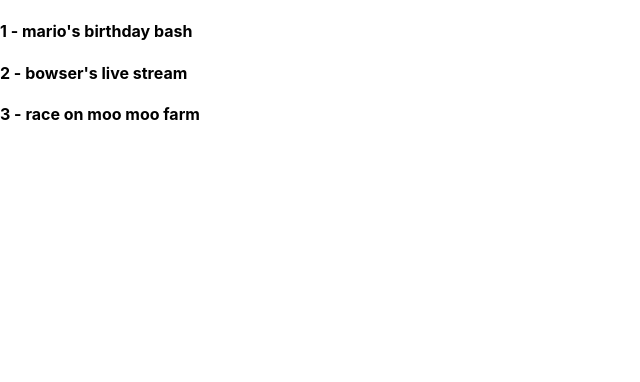
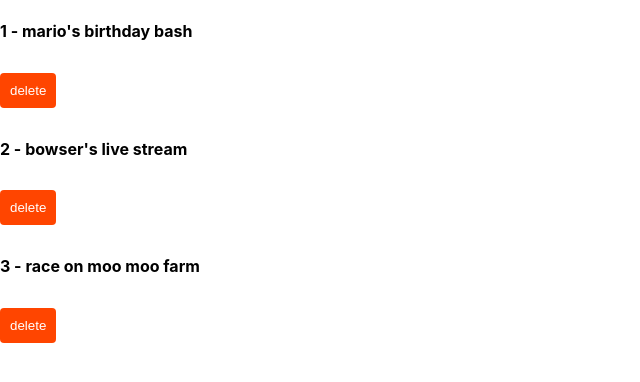
Before and after one commit to BurakLacinel/react-tuts, a React (Create React App) app: page / in a window 1280 px wide. Shown: the top 382 px of the page, without its empty margins (0-640 px from the left). Built offline with nearby package versions, Linux system fonts and the light colour scheme.

Commit message:
Using the Previous State

```diff
--- a/public/index.html
+++ b/public/index.html
@@ -9,35 +9,11 @@
       name="description"
       content="Web site created using create-react-app"
     />
-    <link rel="apple-touch-icon" href="%PUBLIC_URL%/logo192.png" />
-    <!--
-      manifest.json provides metadata used when your web app is installed on a
-      user's mobile device or desktop. See https://developers.google.com/web/fundamentals/web-app-manifest/
-    -->
-    <link rel="manifest" href="%PUBLIC_URL%/manifest.json" />
-    <!--
-      Notice the use of %PUBLIC_URL% in the tags above.
-      It will be replaced with the URL of the `public` folder during the build.
-      Only files inside the `public` folder can be referenced from the HTML.
 
-      Unlike "/favicon.ico" or "favicon.ico", "%PUBLIC_URL%/favicon.ico" will
-      work correctly both with client-side routing and a non-root public URL.
-      Learn how to configure a non-root public URL by running `npm run build`.
-    -->
     <title>React App</title>
   </head>
   <body>
     <noscript>You need to enable JavaScript to run this app.</noscript>
     <div id="root"></div>
-    <!--
-      This HTML file is a template.
-      If you open it directly in the browser, you will see an empty page.
-
-      You can add webfonts, meta tags, or analytics to this file.
-      The build step will place the bundled scripts into the <body> tag.
-
-      To begin the development, run `npm start` or `yarn start`.
-      To create a production bundle, use `npm run build` or `yarn build`.
-    -->
   </body>
 </html>
--- a/src/App.js
+++ b/src/App.js
@@ -1,11 +1,5 @@
-//// "npx create-react-app" vs. "npm create-react-app"
-// "npx"; pakedi geçici olarak "download" eder. Sonrasında Otomatik olarak çalıştırır.
-// "npm"; pakedi kalıcı olarak "install" eder. Sonrasında Otomatik olarak çalıştırmaz.
-
-// React versiyon 17.0 itibariyle "component"larda "import React from "react"" yazmaya gerek yok.
-
 import "./App.css";
-import React, { useState } from "react";
+import { useState } from "react";
 
 function App() {
   const [events, setEvents] = useState([
@@ -14,6 +8,23 @@
     { title: "race on moo moo farm", id: 3 }
   ]);
 
+  const handleClick = (id) => {
+    // setEvents(
+    //   events.filter((event) => {
+    //     return id !== event.id;
+    //   })
+    // );
+
+    // Yukarıda "setEvents()" içerisinde "events" current state'ini kullanıyoruz."setEvents()" ile güncellediğimiz "events", güncelleme gerçekleşmeden önce değişime uğrayabilir. Bu beklenmedik hatalara sebep olabilir. Bunun için "setEvents()"e state'in o anki değerini dönen bir fonksiyon yazmalıyız.
+    setEvents((prevEvents) => {
+      return prevEvents.filter((event) => {
+        return id !== event.id;
+      });
+    });
+
+    // Temel Kural; "state"i önceki değerine göre güncellememiz gerektiğinde, İlk olarak callback function ile önceki değere ulaşmak gerekir.
+  };
+
   return (
     <div>
       {events.map((event, index) => (
@@ -21,6 +32,7 @@
           <h4>
             {index + 1} - {event.title}
           </h4>
+          <button onClick={() => handleClick(event.id)}>delete</button>
         </div>
       ))}
     </div>
--- a/src/index.css
+++ b/src/index.css
@@ -1,3 +1,5 @@
+/* "index.css" "GLOBAL STYLE" dosyamızdır. Bütün uygulamayı etkilemesini istediğimiz değişiklikleri burada yapmalıyız. */
+
 body {
   margin: 0;
   font-family: -apple-system, BlinkMacSystemFont, "Segoe UI", "Roboto", "Oxygen",
@@ -6,3 +8,18 @@
   -webkit-font-smoothing: antialiased;
   -moz-osx-font-smoothing: grayscale;
 }
+
+p,
+h1,
+h2 {
+  color: #555;
+}
+button {
+  background: #ff4500;
+  color: #fff;
+  padding: 10px;
+  border: 0;
+  border-radius: 4px;
+  margin: 10px auto;
+  cursor: pointer;
+}
```
Also changed, not shown: public/manifest.json (deleted), public/robots.txt (deleted).
